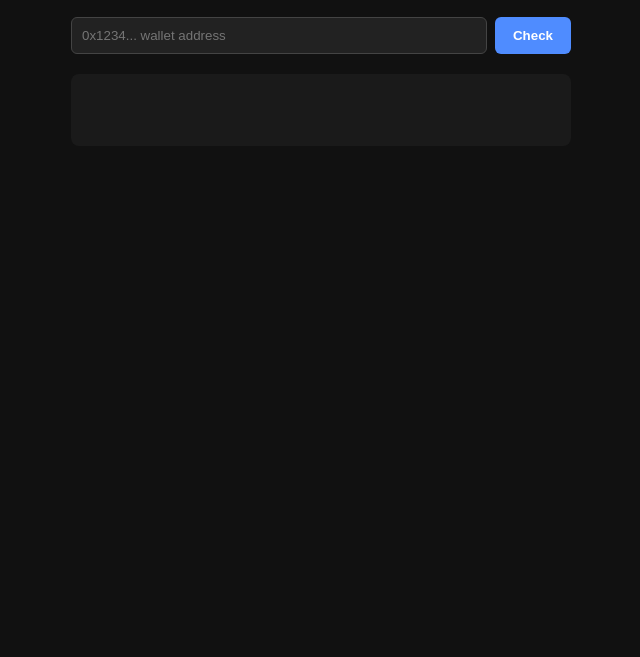
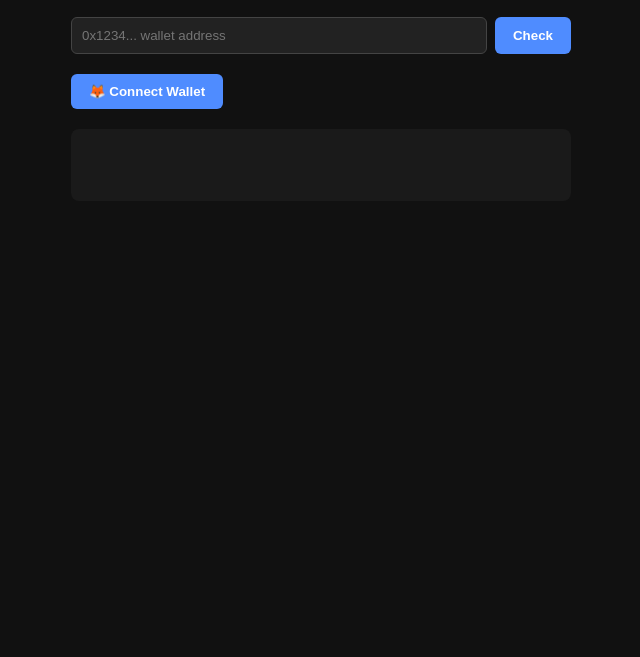
Before and after one commit to Babu9838/GIWA-Trust-Layer, a plain HTML site: page index.html in a window 1280 px wide. Shown: the part 143-800 px from the top of the page, without its empty margins (319-959 px from the left). Drawn offline with nearby package versions, Linux system fonts and the light colour scheme.

Commit message:
Update index.html

```diff
--- a/index.html
+++ b/index.html
@@ -17,6 +17,8 @@
       <button id="searchBtn">Check</button>
     </div>
 
+    <button id="connectBtn" class="connect-btn">🦊 Connect Wallet</button>
+
     <div id="output"></div>
   </main>
 
```
